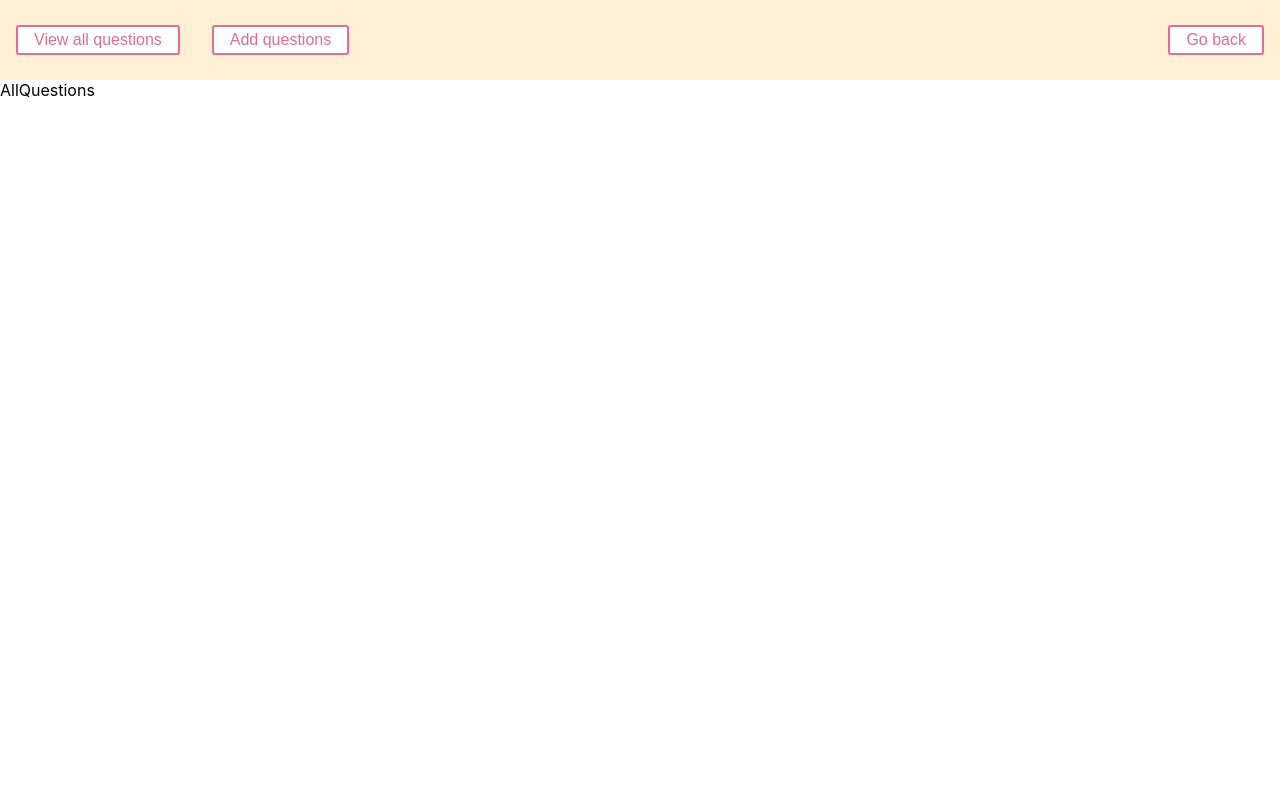
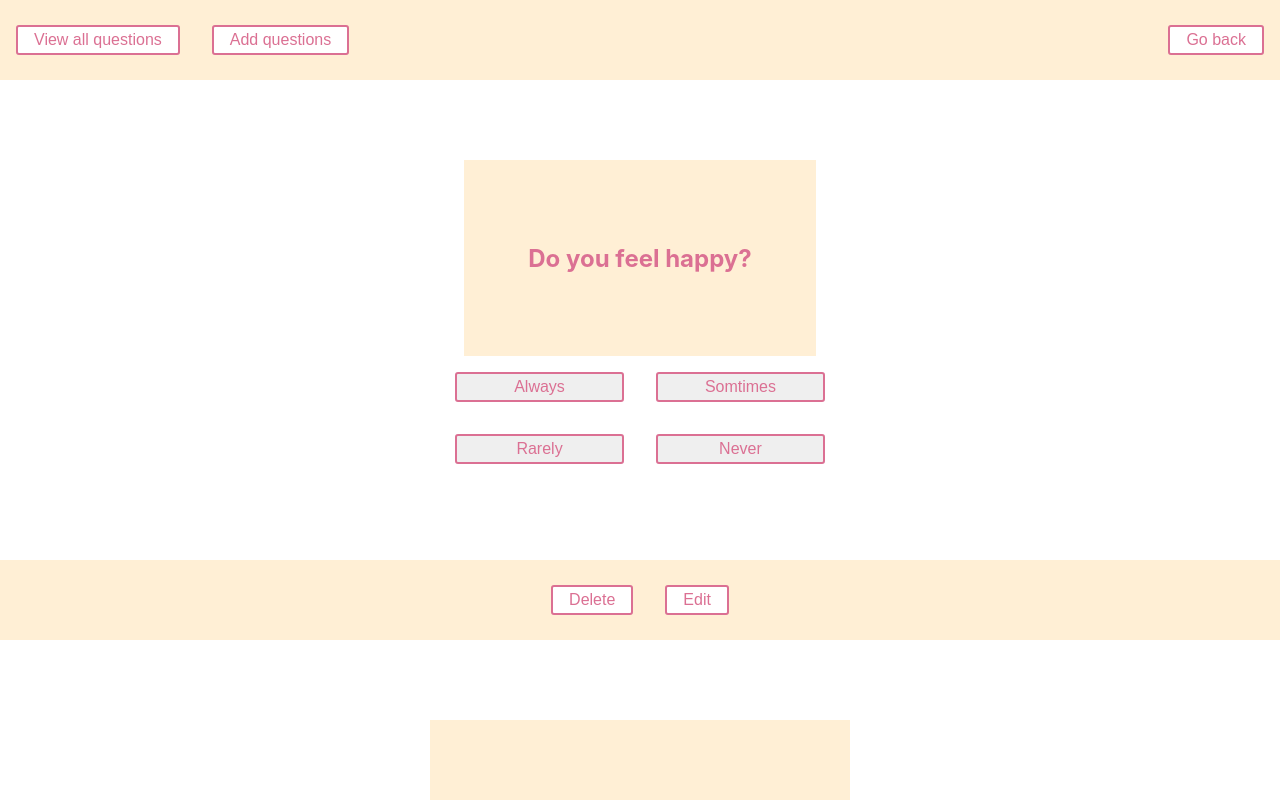
Before and after one commit to abhigupta-codedb/The_social_project, a React (Create React App) app: page /Questions in a window 1280 px wide. Both pictures are taken after a click on the button "View all questions". Shown: the top 800 px of the page. Built offline with nearby package versions, Linux system fonts and the light colour scheme.

Commit message:
feat: adding dropdown values and new page struc

```diff
--- a/src/Components/AddQuestions.jsx
+++ b/src/Components/AddQuestions.jsx
@@ -31,8 +31,8 @@ const Container = styled.div`
   flex-direction: column;
 `;
 const Wrapper = styled.div`
-  width: 50vw;
-  height: 50vh;
+  width: 60vw;
+  height: 70vh;
   background: papayawhip;
   border: 1px solid black;
 `;
@@ -47,7 +47,7 @@ const Form = styled(Wrapper)`
 `;
 
 const TextArea = styled.textarea`
-  width: 50%;
+  width: 60%;
   height: 5vh;
   border: 2px solid palevioletred;
   border-radius: 3px;
@@ -68,8 +68,8 @@ const Text = styled.span`
   width: 30%;
 `;
 
-const Dropdown = () => (
-  <select>
+const Dropdown = (getVal, setVal) => (
+  <select value={getVal} onChange={(e) => setVal(e.target.value)}>
     <option value={1}>1</option>
     <option value={2}>2</option>
     <option value={3}>3</option>
@@ -88,6 +88,10 @@ const AddQuestions = () => {
   const [getop2, setop2] = useState("");
   const [getop3, setop3] = useState("");
   const [getop4, setop4] = useState("");
+  const [getval1, setval1] = useState(1);
+  const [getval2, setval2] = useState(1);
+  const [getval3, setval3] = useState(1);
+  const [getval4, setval4] = useState(1);
 
   const submitHandler = () => {
     if (!getQues || !getop1 || !getop2 || !getop3 || !getop4) {
@@ -98,19 +102,19 @@ const AddQuestions = () => {
         options: [
           {
             Text: getop1,
-            value: 4,
+            value: +getval1,
           },
           {
             Text: getop2,
-            value: 3,
+            value: +getval2,
           },
           {
             Text: getop3,
-            value: 2,
+            value: +getval3,
           },
           {
             Text: getop4,
-            value: 1,
+            value: +getval4,
           },
         ],
       };
@@ -133,7 +137,7 @@ const AddQuestions = () => {
         <Wrapper>
           <Form>
             <Field>
-              <Text>Add Question </Text>
+              <Text>Add questions </Text>
               <TextArea
                 value={getQues}
                 onChange={(e) => setQues(e.target.value)}
@@ -145,9 +149,7 @@ const AddQuestions = () => {
                 value={getop1}
                 onChange={(e) => setop1(e.target.value)}
               />
-              <DropdownWrap>
-                <Dropdown />
-              </DropdownWrap>
+              <DropdownWrap>{Dropdown(getval1, setval1)}</DropdownWrap>
             </Field>
             <Field>
               <Text>Option 2 </Text>
@@ -155,9 +157,7 @@ const AddQuestions = () => {
                 value={getop2}
                 onChange={(e) => setop2(e.target.value)}
               />
-              <DropdownWrap>
-                <Dropdown />
-              </DropdownWrap>
+              <DropdownWrap>{Dropdown(getval2, setval2)}</DropdownWrap>
             </Field>
             <Field>
               <Text>Option 3 </Text>
@@ -165,9 +165,7 @@ const AddQuestions = () => {
                 value={getop3}
                 onChange={(e) => setop3(e.target.value)}
               />
-              <DropdownWrap>
-                <Dropdown />
-              </DropdownWrap>
+              <DropdownWrap>{Dropdown(getval3, setval3)}</DropdownWrap>
             </Field>
             <Field>
               <Text>Option 4 </Text>
@@ -175,9 +173,7 @@ const AddQuestions = () => {
                 value={getop4}
                 onChange={(e) => setop4(e.target.value)}
               />
-              <DropdownWrap>
-                <Dropdown />
-              </DropdownWrap>
+              <DropdownWrap>{Dropdown(getval4, setval4)}</DropdownWrap>
             </Field>
           </Form>
         </Wrapper>
--- a/src/Components/AllQuestions.jsx
+++ b/src/Components/AllQuestions.jsx
@@ -1,7 +1,31 @@
 import React from "react";
+import { quiz } from "../Helper/quiz";
+import QuestionBox from "./QuestionBox";
+import { Button } from "./Questions";
+import styled from "styled-components";
+
+const ButtonWrapper = styled.div`
+  background: papayawhip;
+  height: 10vh;
+  display: flex;
+  justify-content: center;
+  align-items: center;
+`;
 
 const AllQuestions = () => {
-  return <div>AllQuestions</div>;
+  return (
+    <div>
+      {quiz.map((quiz) => (
+        <div>
+          <QuestionBox quiz={quiz} />
+          <ButtonWrapper>
+            <Button>Delete</Button>
+            <Button>Edit</Button>
+          </ButtonWrapper>
+        </div>
+      ))}
+    </div>
+  );
 };
 
 export default AllQuestions;
--- a/src/Components/Questions.jsx
+++ b/src/Components/Questions.jsx
@@ -12,7 +12,7 @@ const Header = styled.div`
   align-items: center;
 `;
 
-const Button = styled.button`
+export const Button = styled.button`
   /* Adapt the colors based on primary prop */
   background: ${(props) => (props.primary ? "palevioletred" : "white")};
   color: ${(props) => (props.primary ? "white" : "palevioletred")};
```
